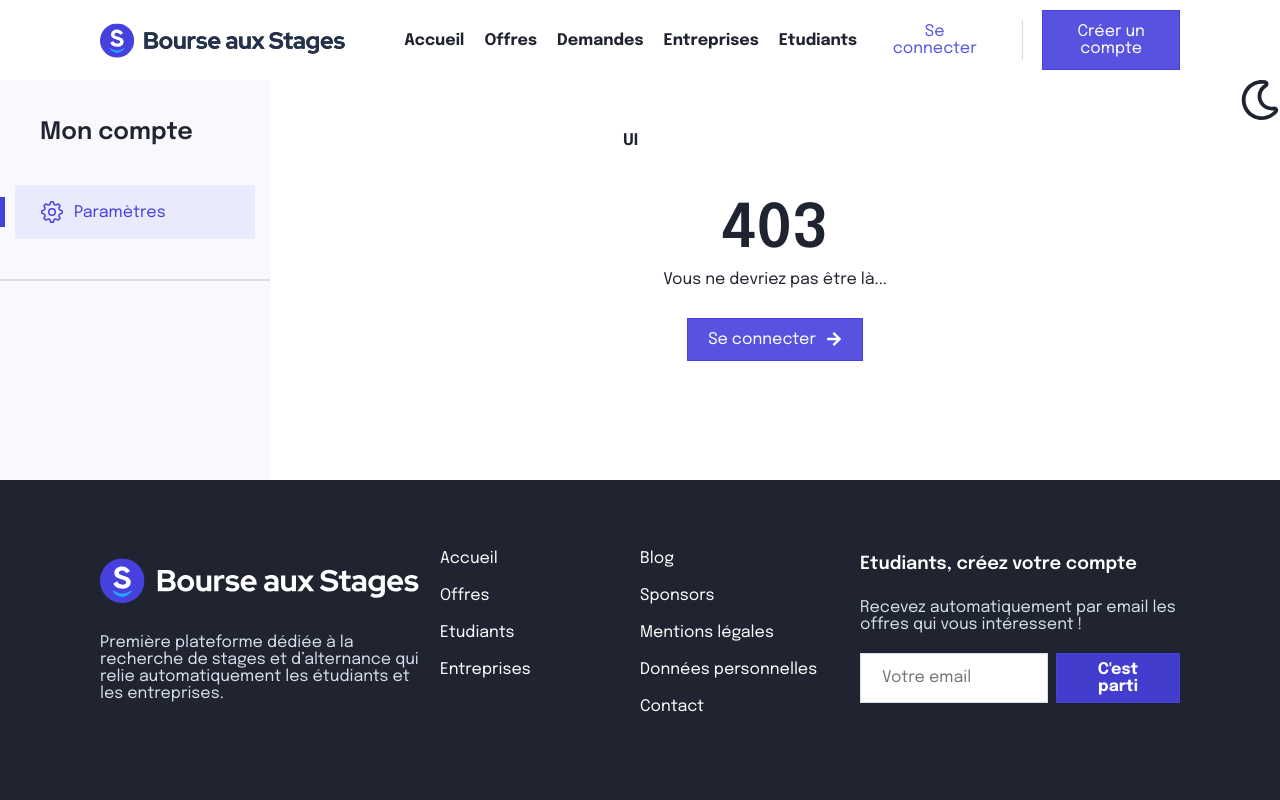
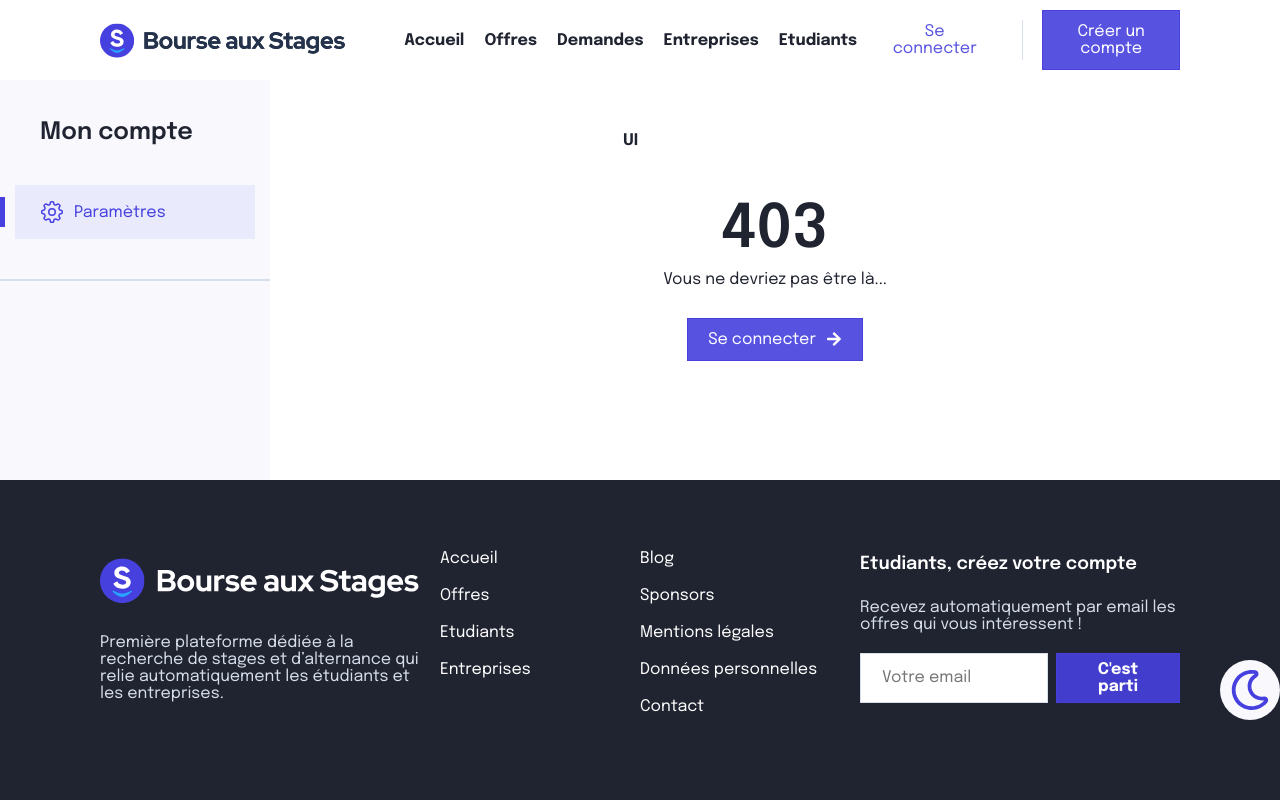
Before and after one commit to Fan2Shrek/BourseAuStage-front, a React (Create React App) app: page /admin/profil in a window 1280 px wide. Shown: the top 800 px of the page. Built offline with nearby package versions, Linux system fonts and the light colour scheme.

Commit message:
:bug: Fix nico tips

```diff
--- a/src/App.js
+++ b/src/App.js
@@ -31,6 +31,7 @@ function App() {
                             <Route index element={<Navigate to={path.admin.profil} replace />} />
                             <Route path={path.admin.profil} element={<Profil />} />
                             <Route path={path.admin.offers} element={<AdminOffers />} />
+                            <Route path={path.admin.createOffer} element={<Create />} />
                         </Route>
                         <Route element={<Layout />}>
                             <Route index element={<Home />} />
@@ -41,7 +42,6 @@ function App() {
                             <Route path={path.internship} element={<Offers type={OfferTypeEnum.INTERNSHIP} />} />
                             <Route path={path.workStudy} element={<Offers type={OfferTypeEnum.WORKSTUDY} />} />
                             <Route path={path.apply} element={<Apply />} />
-                            <Route path={path.createOffer} element={<Create />} />
                             <Route path={path.companyRegistration} element={<RegisterCompany />} />
                             {/* A enlever plus tard */}
                             <Route path={path.uiExample} element={<UiExample />} />
--- a/src/components/company/CompanyAdminHeader/index.js
+++ b/src/components/company/CompanyAdminHeader/index.js
@@ -2,6 +2,7 @@ import { useTranslation } from "react-i18next"
 import { FaPlus } from "react-icons/fa6";
 
 import styles from "./CompanyAdminHeader.module.scss"
+import path from "../../../path";
 import tokens from "../../../translations/tokens"
 import getPicturePath from "../../../utils/getPicturePath";
 import Button from "../../ui/atoms/Button"
@@ -24,7 +25,7 @@ const CompanyAdminHeader = ({ name, logoIcon }) => {
         <Button
             label={t(tokens.admin.company.actions.addOffer)}
             icon={<FaPlus />}
-            redirectTo={'#'}
+            redirectTo={path.admin.createOffer}
         />
     </div>
 }
--- a/src/components/layout/Navbar/Navbar.module.scss
+++ b/src/components/layout/Navbar/Navbar.module.scss
@@ -105,10 +105,17 @@
 
         .themeSwitcher {
             position: fixed;
-            top: 10%;
+            bottom: 10%;
             right: 0;
             font-size: 40px;
             z-index: 10;
+            color: var(--themeSwitcher-icon-color);
+            background-color: var(--themeSwitcher-color);
+            display: flex;
+            justify-content: center;
+            align-items: center;
+            border-radius: 50%;
+            padding: 10px;
 
             &:hover {
                 cursor: pointer;
--- a/src/pages/admin/Offers/Create/index.js
+++ b/src/pages/admin/Offers/Create/index.js
@@ -71,14 +71,7 @@ const Create = () => {
         apiClient.skill.getAll().then(response => {
             setSkillsList(response['hydra:member'].map((el) => ({ ...el, value: el.id })));
         });
-
     }, []);
-
-    // useEffect(() => {
-    //     if (!getCookie('token') || (user && !user.roles.includes(UserRoleEnum.COLLABORATOR))) {
-    //         navigate(path.unauthorized);
-    //     }
-    // }, [user, navigate]);
 
     if (!user || !user.roles.includes(UserRoleEnum.COLLABORATOR)) {
         return <Error code={403} />;
@@ -139,7 +132,7 @@ const Create = () => {
         <h2>{t(tokens.page.createOffer.title)}</h2>
         <div className={styles.header}>
             {Object.entries(states).map(([key, value]) =>
-                <div key={key} className={cn(styles.stateStep, state === key ? styles.current : '')}>
+                <div key={key} className={cn(styles.stateStep, state === parseInt(key, 10) ? styles.current : '')}>
                     <IconBadge icon={value.icon} className={styles.icon} />
                     <div className={styles.description}>
                         <span className={styles.title}>{t(tokens.page.createOffer.step)} {key}/{Object.keys(states).length}</span>
--- a/src/pages/admin/Profil/index.js
+++ b/src/pages/admin/Profil/index.js
@@ -1,22 +1,12 @@
-import { useContext, useEffect } from "react";
-import { useNavigate } from "react-router";
+import { useContext } from "react";
 
 import { UserContext } from "../../../context/UserContext";
-import { getCookie } from "../../../utils/cookies";
-import path from "../../../path";
 import Error from "../../Error";
 import Container from "../../../components/ui/atoms/Container";
 import ProfilForm from "../../../components/form/ProfilForm";
 
 const Profil = () => {
     const { user } = useContext(UserContext)
-    const navigate = useNavigate()
-
-    // useEffect(() => {
-    //     if (!getCookie('token') && !user) {
-    //         navigate(path.unauthorized);
-    //     }
-    // }, [user, navigate]);
 
     if (!user) {
         return <Error code={403} />;
--- a/src/path.js
+++ b/src/path.js
@@ -10,11 +10,11 @@ const path = {
     apply: '/offres/postuler/:id',
     studentRegistration: '/inscription?profil=etudiant',
     companyRegistration: '/inscription/entreprise',
-    createOffer: '/offres/creer',
     uiExample: '/ui-example',
     admin: {
         profil: '/admin/profil',
         offers: '/admin/offres',
+        createOffer: '/admin/offres/creer',
     },
 }
 export default path;
--- a/src/theme/DefaultTheme/index.js
+++ b/src/theme/DefaultTheme/index.js
@@ -123,6 +123,12 @@ export const DefaultTheme = () => {
          * SIDEBAR
          */
         setProperty('--sidebar-color', 'var(--color-third)');
+
+        /**
+         * THEME SWITCHER
+         */
+        setProperty('--themeSwitcher-color', 'var(--color-third)');
+        setProperty('--themeSwitcher-icon-color', 'var(--color-main)');
     }, [])
 
     return <></>
--- a/src/translations/locales/fr.js
+++ b/src/translations/locales/fr.js
@@ -165,7 +165,7 @@ const fr = {
     [tokens.page.offerDetails.images.alt]: "Image de {{company}}",
     [tokens.page.offerDetails.similar.title]: "Offre de stage similaires",
     [tokens.page.offerDetails.similar.cta]: "Voir toutes les offres",
-    [tokens.page.admin.offers.apiCollectionTable.foundLabel]: "offre(s) trourvée(s)",
+    [tokens.page.admin.offers.apiCollectionTable.foundLabel]: "offre(s) trouvée(s)",
     [tokens.page.admin.offers.apiCollectionTable.itemsPerPageLabel]: "Offre(s) par page",
     [tokens.page.admin.offers.status.active]: "Active",
     [tokens.page.admin.offers.status.inactive]: "Clôturé",
```
